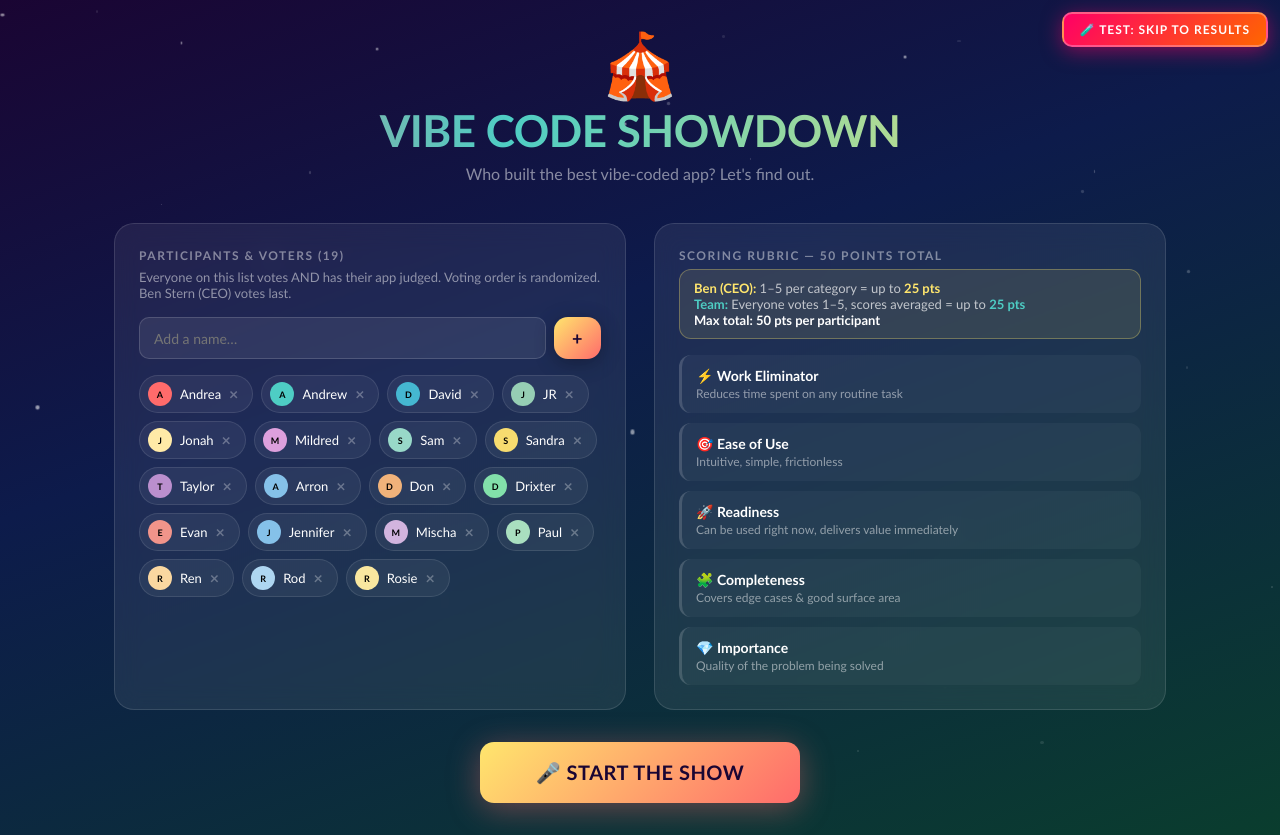
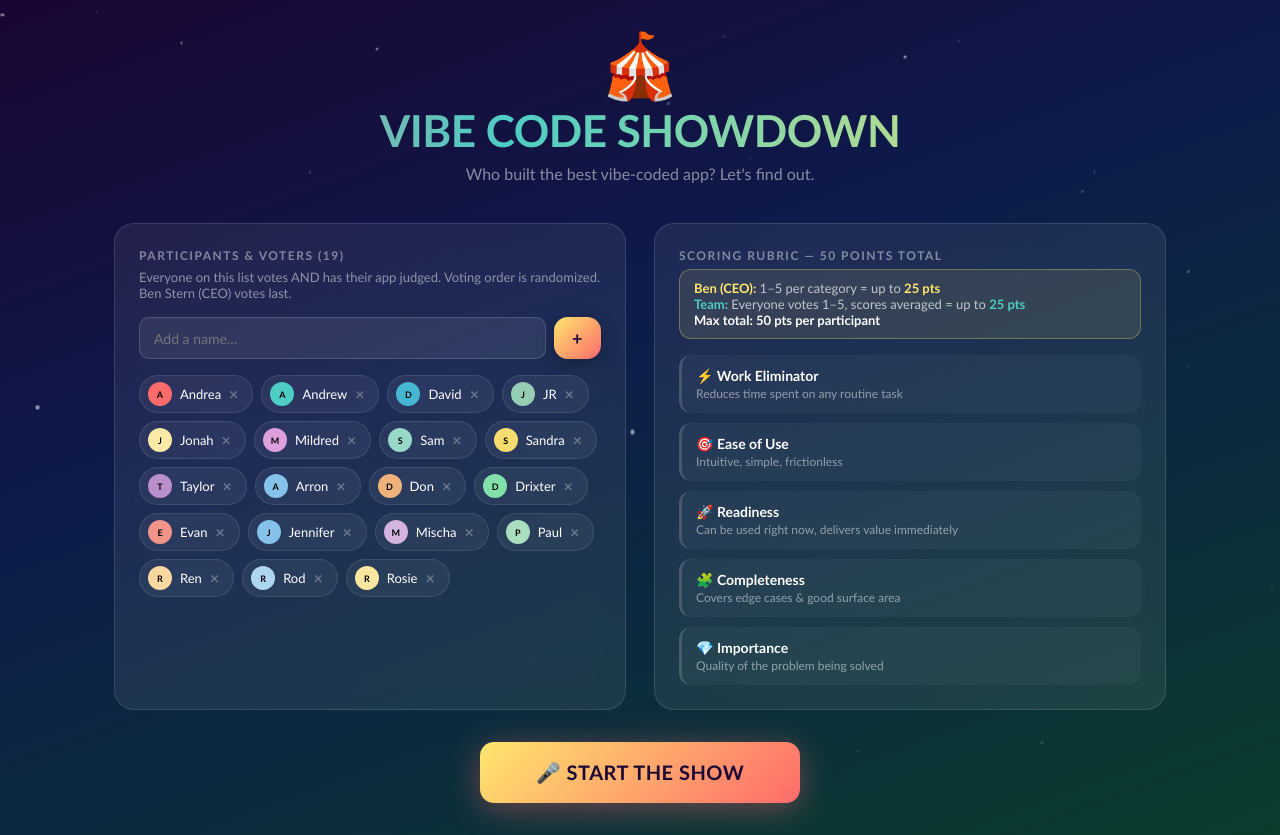
Before and after one commit to bste1/vibe-code-showdown, a React (Vite) app: page / in a window 1280 px wide. Built offline with nearby package versions, Linux system fonts and the light colour scheme.

Commit message:
Remove test button

```diff
--- a/src/App.jsx
+++ b/src/App.jsx
@@ -683,69 +683,6 @@ export default function VibeShowdown() {
     setPhase("login");
   }
 
-  /* ── TEST: simulate all votes with random scores ── */
-  function simulateAllVotes() {
-    const order = shuffle(people);
-    const presOrder = shuffle(people);
-    setVoterOrder(order);
-    setPresentationOrder(presOrder);
-
-    const fakeVotes = {};
-    order.forEach((voter) => {
-      fakeVotes[voter] = {};
-      presOrder
-        .filter((p) => p !== voter)
-        .forEach((target) => {
-          fakeVotes[voter][target] = {};
-          CATEGORIES.forEach((cat) => {
-            fakeVotes[voter][target][cat.id] = Math.floor(Math.random() * 5) + 1;
-          });
-        });
-    });
-    setAllVotes(fakeVotes);
-    setDoneVoters(new Set(order));
-    setClaimedVoters(new Set(order));
-
-    const fakeCeo = {};
-    presOrder.forEach((target) => {
-      fakeCeo[target] = {};
-      CATEGORIES.forEach((cat) => {
-        fakeCeo[target][cat.id] = Math.floor(Math.random() * 5) + 1;
-      });
-    });
-    setCeoScores(fakeCeo);
-    setCeoDone(true);
-
-    const scored = presOrder.map((p) => {
-      const ceo = fakeCeo[p] || {};
-      const ceoTotal = CATEGORIES.reduce((s, c) => s + (ceo[c.id] || 0), 0);
-      const voterList = order.filter((v) => v !== p);
-      const catMeans = CATEGORIES.map((cat) => {
-        const vals = voterList.map((v) => fakeVotes[v]?.[p]?.[cat.id] || 0);
-        return vals.reduce((a, b) => a + b, 0) / vals.length;
-      });
-      const teamRaw = catMeans.reduce((a, b) => a + b, 0);
-      return {
-        name: p,
-        ceoTotal: Math.round(ceoTotal * 10) / 10,
-        teamTotal: Math.round(teamRaw * 10) / 10,
-        total: Math.round((ceoTotal + teamRaw) * 10) / 10,
-        catBreakdown: CATEGORIES.map((cat, i) => ({
-          id: cat.id,
-          icon: cat.icon,
-          name: cat.name,
-          ceo: ceo[cat.id] || 0,
-          team: Math.round(catMeans[i] * 10) / 10,
-        })),
-      };
-    });
-    scored.sort((a, b) => b.total - a.total);
-    setResults(scored);
-    setRevealed(Array(scored.length).fill(false));
-    setRevealingIdx(-1);
-    setPhase("results");
-  }
-
   function startCeoVoting() {
     setPhase("ceo");
     setCeoCurrent(0);
@@ -948,40 +885,13 @@ export default function VibeShowdown() {
     },
   };
 
-  /* ── TEST BUTTON (remove before production) ── */
-  const testBtn = (
-    <button
-      onClick={simulateAllVotes}
-      style={{
-        position: "fixed",
-        top: 12,
-        right: 12,
-        zIndex: 10000,
-        background: "linear-gradient(135deg, #ff0066, #ff6600)",
-        color: "#fff",
-        border: "2px solid rgba(255,255,255,0.3)",
-        borderRadius: 10,
-        padding: "8px 16px",
-        fontWeight: 900,
-        fontSize: 12,
-        cursor: "pointer",
-        fontFamily: "'Trebuchet MS', sans-serif",
-        letterSpacing: 1,
-        textTransform: "uppercase",
-        boxShadow: "0 4px 20px rgba(255,0,102,0.5)",
-      }}
-    >
-      🧪 TEST: Skip to Results
-    </button>
-  );
-
   /* ═══════════════════════════════════════════════════════════════
      PHASE: SETUP
   ═══════════════════════════════════════════════════════════════ */
   if (phase === "setup")
     return (
       <div style={S.root}>
-        {testBtn}
+
         <StarBg />
         <div style={S.page}>
           <div style={{ textAlign: "center", marginBottom: 40 }}>
@@ -1223,7 +1133,7 @@ export default function VibeShowdown() {
   if (phase === "login")
     return (
       <div style={S.root}>
-        {testBtn}
+
         <StarBg />
         {showLock && pendingVoter && (
           <LockScreen voterName={pendingVoter} onUnlock={unlockAndVote} />
@@ -1593,7 +1503,7 @@ export default function VibeShowdown() {
 
     return (
       <div style={S.root}>
-        {testBtn}
+
         <StarBg />
         <div style={S.page}>
           {/* Top bar */}
@@ -2019,7 +1929,7 @@ export default function VibeShowdown() {
 
     return (
       <div style={S.root}>
-        {testBtn}
+
         <StarBg />
         <div style={S.page}>
           <div style={{ textAlign: "center", marginBottom: 28 }}>
@@ -2451,7 +2361,7 @@ export default function VibeShowdown() {
 
     return (
       <div style={S.root}>
-        {testBtn}
+
         <StarBg />
         <Confetti active={confetti} />
         <UnicornCelebration active={unicorns} />
```
